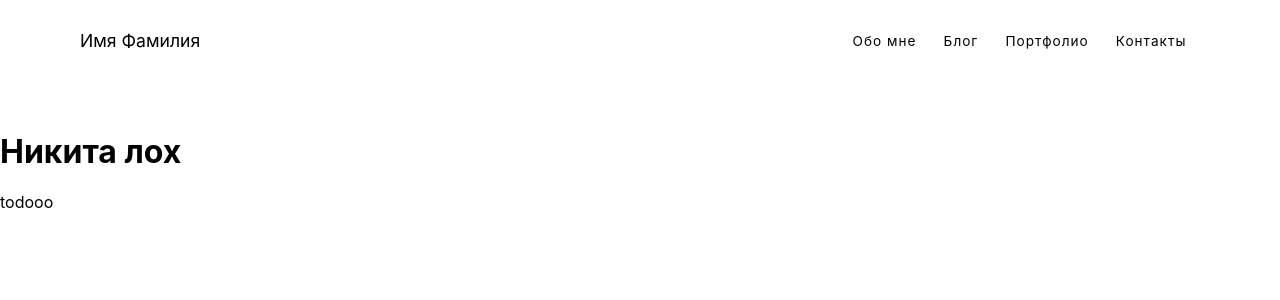
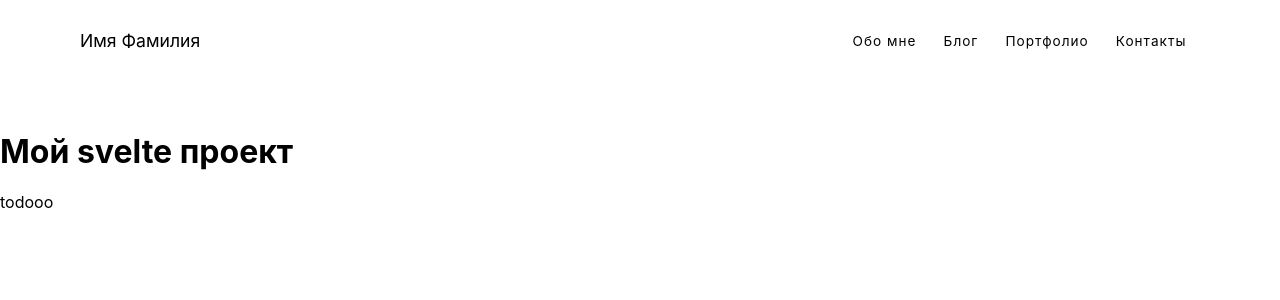
Before and after one commit to gitHubUser1478/svetleTest1, a SvelteKit app: page /about in a window 1280 px wide. Shown: the top 300 px of the page. Built offline with nearby package versions, Linux system fonts and the light colour scheme.

Commit message:
edit headline

```diff
--- a/src/routes/about/+page.svelte
+++ b/src/routes/about/+page.svelte
@@ -1,2 +1,2 @@
-<h1>Никита лох</h1>
+<h1>Мой svelte проект</h1>
 todooo
```
